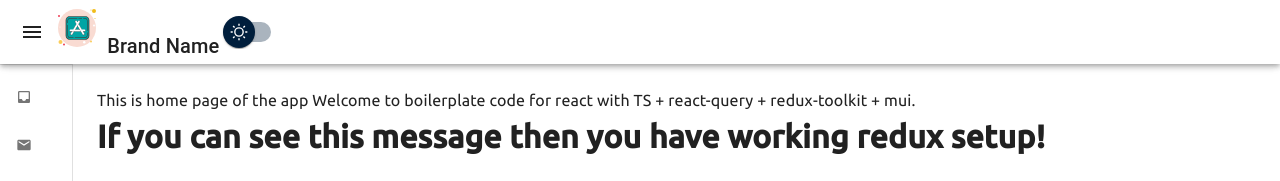
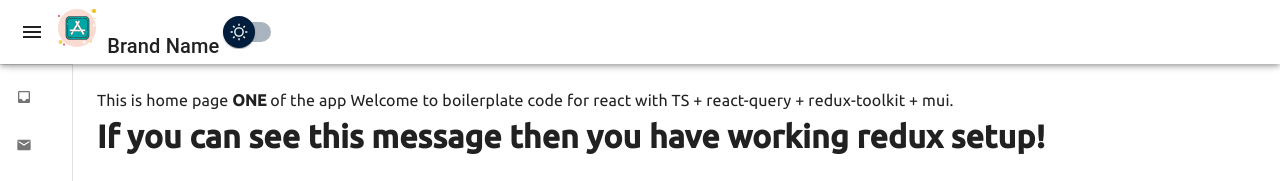
Before and after one commit to errajeevranjan/boilerplate-react, a React (Create React App) app: page / in a window 1280 px wide. Shown: the top 181 px of the page. Built offline with nearby package versions, Linux system fonts and the light colour scheme.

Commit message:
Update HomePage.tsx

```diff
--- a/src/pages/homePage/HomePage.tsx
+++ b/src/pages/homePage/HomePage.tsx
@@ -12,8 +12,8 @@ const HomePage = () => {
 
 	return (
 		<>
-			This is home page of the app Welcome to boilerplate code for react with TS
-			+ react-query + redux-toolkit + mui.
+			This is home page <b>ONE</b> of the app Welcome to boilerplate code for
+			react with TS + react-query + redux-toolkit + mui.
 			<h1>{message}</h1>
 			<Button onClick={() => dispatch(testReducer())}>
 				Test if reducer is working or not
```
